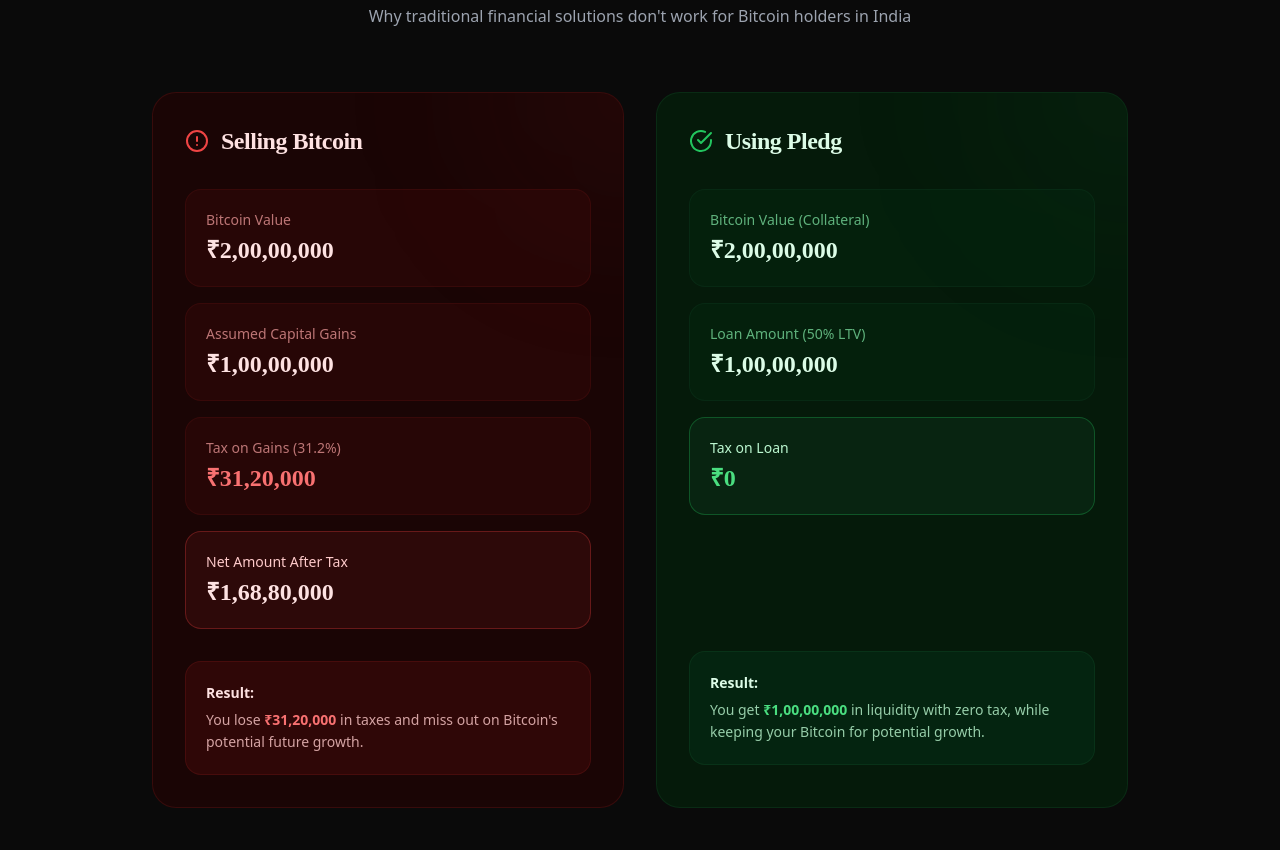
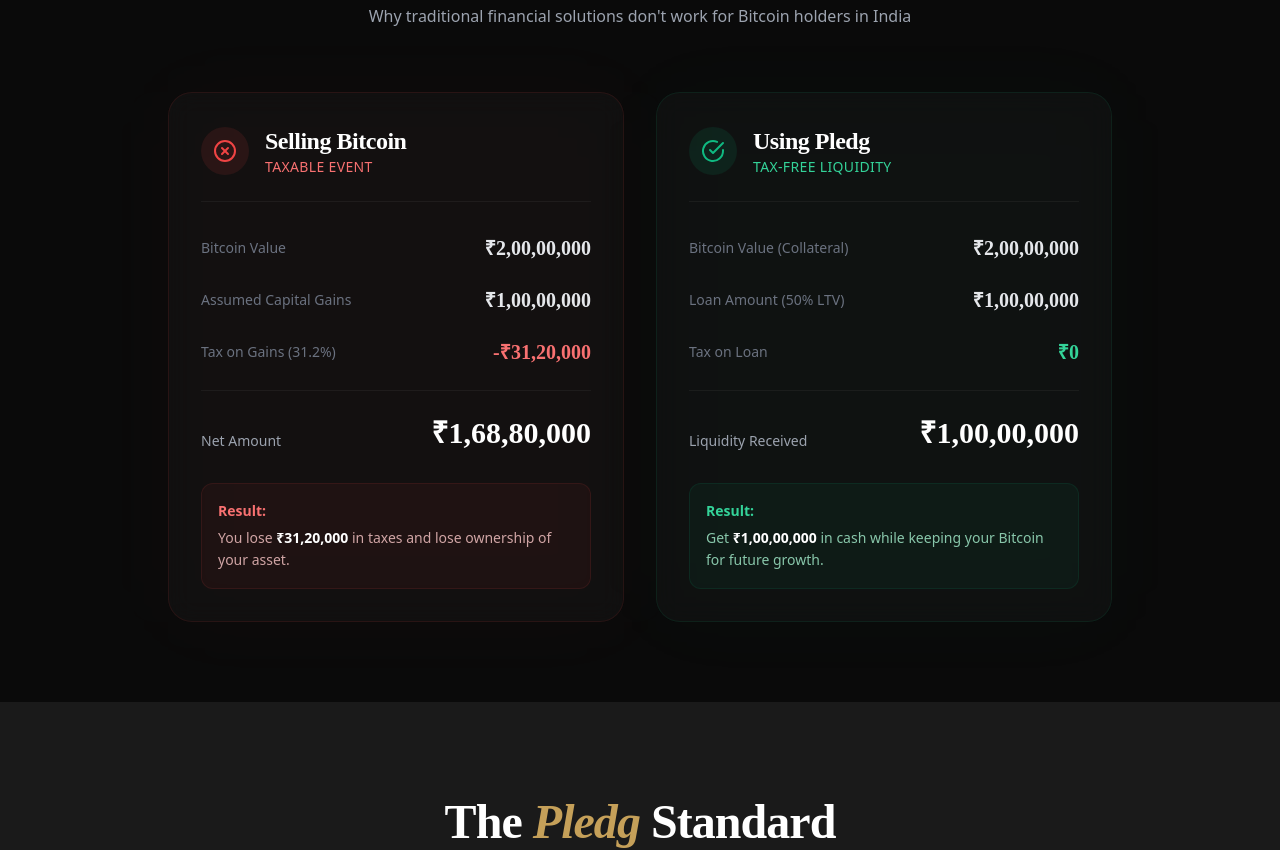
Before and after one commit to Vijayesvar/PLEDG_Landing_Page, a React (Vite) app: page / in a window 1280 px wide. Shown: the part 1920-2770 px from the top of the page. Built offline with nearby package versions, Linux system fonts and the light colour scheme; no server answers.

Commit message:
Redesign BitcoinComparison, update WaitlistForm placeholders, and refine HomePage text

```diff
--- a/src/components/BitcoinComparison.tsx
+++ b/src/components/BitcoinComparison.tsx
@@ -1,61 +1,73 @@
 import { motion } from 'framer-motion'
-import { AlertCircle, CheckCircle } from 'lucide-react'
+import { XCircle, CheckCircle } from 'lucide-react'
 
-// Function to format numbers with Indian comma system
-function formatIndianNumber(amount: number): string {
-  return amount.toLocaleString('en-IN')
+// Helper to format currency
+const formatCurrency = (value: number) => {
+  return new Intl.NumberFormat('en-IN', {
+    style: 'currency',
+    currency: 'INR',
+    maximumFractionDigits: 0,
+  }).format(value)
 }
 
 export function BitcoinComparison() {
-  // Example: ₹2,00,00,000 (2 Cr) worth of Bitcoin
-  const btcValue = 20000000 // ₹2,00,00,000 (2 Cr)
-  const assumedGain = 10000000 // ₹1,00,00,000 (1 Cr) - assumed capital gains
-  const taxOnSale = 3120000 // Fixed value as per design
-  const netAmount = 16880000 // Fixed value as per design
+  const btcValue = 20000000
+  const assumedGain = 10000000
+  const taxOnSale = 3120000
+  const netAmount = 16880000
+  const loanAmount = 10000000
 
   return (
-    <div className="grid grid-cols-1 md:grid-cols-2 gap-8 items-stretch max-w-5xl mx-auto">
+    <div className="grid grid-cols-1 lg:grid-cols-2 gap-8 max-w-5xl mx-auto px-4">
       {/* Selling Bitcoin - The Problem */}
       <motion.div
         initial={{ opacity: 0, x: -20 }}
         whileInView={{ opacity: 1, x: 0 }}
         transition={{ duration: 0.6 }}
-        className="bg-[#1A0505] p-8 rounded-3xl border border-red-900/30 relative overflow-hidden group"
+        className="relative group"
       >
-        <div className="absolute top-0 right-0 w-64 h-64 bg-red-900/10 rounded-full blur-[80px] -translate-y-1/2 translate-x-1/2" />
+        <div className="absolute inset-0 bg-red-500/5 rounded-3xl blur-2xl transition-opacity opacity-50 group-hover:opacity-100" />
+        <div className="relative h-full bg-surface/40 backdrop-blur-md border border-red-500/10 rounded-3xl p-6 md:p-8 flex flex-col hover:border-red-500/20 transition-colors">
 
-        <div className="flex items-center gap-3 mb-8 relative z-10">
-          <AlertCircle className="text-red-500" size={24} />
-          <h3 className="text-2xl font-serif font-bold text-red-100">Selling Bitcoin</h3>
-        </div>
-
-        <div className="space-y-4 relative z-10">
-          <div className="bg-red-950/30 p-5 rounded-2xl border border-red-900/20">
-            <div className="text-sm text-red-300/70 mb-1 font-medium">Bitcoin Value</div>
-            <div className="text-2xl font-bold text-red-100 font-serif">₹{formatIndianNumber(btcValue)}</div>
+          {/* Header */}
+          <div className="flex items-center gap-4 mb-8 pb-6 border-b border-white/5">
+            <div className="w-12 h-12 rounded-full bg-red-500/10 flex items-center justify-center text-red-500 shrink-0">
+              <XCircle size={24} />
+            </div>
+            <div>
+              <h3 className="text-2xl font-serif font-bold text-white">Selling Bitcoin</h3>
+              <p className="text-sm text-red-400 font-medium tracking-wide uppercase">Taxable Event</p>
+            </div>
           </div>
 
-          <div className="bg-red-950/30 p-5 rounded-2xl border border-red-900/20">
-            <div className="text-sm text-red-300/70 mb-1 font-medium">Assumed Capital Gains</div>
-            <div className="text-2xl font-bold text-red-100 font-serif">₹{formatIndianNumber(assumedGain)}</div>
+          {/* Content */}
+          <div className="space-y-6 flex-1">
+            <Row label="Bitcoin Value" value={btcValue} />
+            <Row label="Assumed Capital Gains" value={assumedGain} />
+            <Row
+              label="Tax on Gains (31.2%)"
+              value={taxOnSale}
+              valueColor="text-red-400"
+              prefix="-"
+            />
+
+            <div className="pt-6 border-t border-white/5 mt-auto">
+              <div className="flex justify-between items-end">
+                <span className="text-sm text-gray-400 font-medium">Net Amount</span>
+                <span className="text-2xl md:text-3xl font-serif font-bold text-white">
+                  {formatCurrency(netAmount)}
+                </span>
+              </div>
+            </div>
           </div>
 
-          <div className="bg-red-950/30 p-5 rounded-2xl border border-red-900/20">
-            <div className="text-sm text-red-300/70 mb-1 font-medium">Tax on Gains (31.2%)</div>
-            <div className="text-2xl font-bold text-red-400 font-serif">₹{formatIndianNumber(taxOnSale)}</div>
+          {/* Result Box */}
+          <div className="mt-8 p-4 rounded-xl bg-red-500/5 border border-red-500/10">
+            <p className="text-sm text-red-200/80 leading-relaxed">
+              <span className="font-bold text-red-400 block mb-1">Result:</span>
+              You lose <span className="text-white font-bold">{formatCurrency(taxOnSale)}</span> in taxes and lose ownership of your asset.
+            </p>
           </div>
-
-          <div className="bg-red-900/20 p-5 rounded-2xl border border-red-500/30">
-            <div className="text-sm text-red-200 mb-1 font-medium">Net Amount After Tax</div>
-            <div className="text-2xl font-bold text-red-100 font-serif">₹{formatIndianNumber(netAmount)}</div>
-          </div>
-        </div>
-
-        <div className="mt-8 p-5 bg-red-950/50 rounded-2xl border border-red-900/30 relative z-10">
-          <p className="text-sm text-red-200/80 leading-relaxed">
-            <span className="text-red-100 font-bold block mb-1">Result:</span>
-            You lose <span className="text-red-400 font-bold">₹{formatIndianNumber(taxOnSale)}</span> in taxes and miss out on Bitcoin's potential future growth.
-          </p>
         </div>
       </motion.div>
 
@@ -64,42 +76,62 @@
         initial={{ opacity: 0, x: 20 }}
         whileInView={{ opacity: 1, x: 0 }}
         transition={{ duration: 0.6, delay: 0.2 }}
-        className="bg-[#051A0A] p-8 rounded-3xl border border-green-900/30 relative overflow-hidden group"
+        className="relative group"
       >
-        <div className="absolute top-0 right-0 w-64 h-64 bg-green-900/10 rounded-full blur-[80px] -translate-y-1/2 translate-x-1/2" />
+        <div className="absolute inset-0 bg-emerald-500/5 rounded-3xl blur-2xl transition-opacity opacity-50 group-hover:opacity-100" />
+        <div className="relative h-full bg-surface/40 backdrop-blur-md border border-emerald-500/10 rounded-3xl p-6 md:p-8 flex flex-col hover:border-emerald-500/20 transition-colors">
 
-        <div className="flex items-center gap-3 mb-8 relative z-10">
-          <CheckCircle className="text-green-500" size={24} />
-          <h3 className="text-2xl font-serif font-bold text-green-100">Using Pledg</h3>
-        </div>
-
-        <div className="space-y-4 relative z-10">
-          <div className="bg-green-950/30 p-5 rounded-2xl border border-green-900/20">
-            <div className="text-sm text-green-300/70 mb-1 font-medium">Bitcoin Value (Collateral)</div>
-            <div className="text-2xl font-bold text-green-100 font-serif">₹{formatIndianNumber(btcValue)}</div>
+          {/* Header */}
+          <div className="flex items-center gap-4 mb-8 pb-6 border-b border-white/5">
+            <div className="w-12 h-12 rounded-full bg-emerald-500/10 flex items-center justify-center text-emerald-500 shrink-0">
+              <CheckCircle size={24} />
+            </div>
+            <div>
+              <h3 className="text-2xl font-serif font-bold text-white">Using Pledg</h3>
+              <p className="text-sm text-emerald-400 font-medium tracking-wide uppercase">Tax-Free Liquidity</p>
+            </div>
           </div>
 
-          <div className="bg-green-950/30 p-5 rounded-2xl border border-green-900/20">
-            <div className="text-sm text-green-300/70 mb-1 font-medium">Loan Amount (50% LTV)</div>
-            <div className="text-2xl font-bold text-green-100 font-serif">₹{formatIndianNumber(10000000)}</div>
+          {/* Content */}
+          <div className="space-y-6 flex-1">
+            <Row label="Bitcoin Value (Collateral)" value={btcValue} />
+            <Row label="Loan Amount (50% LTV)" value={loanAmount} />
+            <Row
+              label="Tax on Loan"
+              value={0}
+              valueColor="text-emerald-400"
+            />
+
+            <div className="pt-6 border-t border-white/5 mt-auto">
+              <div className="flex justify-between items-end">
+                <span className="text-sm text-gray-400 font-medium">Liquidity Received</span>
+                <span className="text-2xl md:text-3xl font-serif font-bold text-white">
+                  {formatCurrency(loanAmount)}
+                </span>
+              </div>
+            </div>
           </div>
 
-          <div className="bg-green-900/20 p-5 rounded-2xl border border-green-500/30">
-            <div className="text-sm text-green-200 mb-1 font-medium">Tax on Loan</div>
-            <div className="text-2xl font-bold text-green-400 font-serif">₹0</div>
+          {/* Result Box */}
+          <div className="mt-8 p-4 rounded-xl bg-emerald-500/5 border border-emerald-500/10">
+            <p className="text-sm text-emerald-200/80 leading-relaxed">
+              <span className="font-bold text-emerald-400 block mb-1">Result:</span>
+              Get <span className="text-white font-bold">{formatCurrency(loanAmount)}</span> in cash while keeping your Bitcoin for future growth.
+            </p>
           </div>
-
-          {/* Spacer to align with the left card height if needed, or just empty space */}
-          <div className="h-[88px] hidden md:block" />
-        </div>
-
-        <div className="mt-8 p-5 bg-green-950/50 rounded-2xl border border-green-900/30 relative z-10">
-          <p className="text-sm text-green-200/80 leading-relaxed">
-            <span className="text-green-100 font-bold block mb-1">Result:</span>
-            You get <span className="text-green-400 font-bold">₹{formatIndianNumber(10000000)}</span> in liquidity with zero tax, while keeping your Bitcoin for potential growth.
-          </p>
         </div>
       </motion.div>
     </div>
   )
 }
+
+function Row({ label, value, valueColor = "text-gray-200", prefix = "" }: { label: string, value: number, valueColor?: string, prefix?: string }) {
+  return (
+    <div className="flex justify-between items-center">
+      <span className="text-sm text-gray-500 font-medium">{label}</span>
+      <span className={`text-xl font-serif font-bold ${valueColor}`}>
+        {prefix}{formatCurrency(value)}
+      </span>
+    </div>
+  )
+}
--- a/src/components/WaitlistForm.tsx
+++ b/src/components/WaitlistForm.tsx
@@ -103,7 +103,7 @@
                 value={formData.name}
                 onChange={handleInputChange}
                 label="Full Name"
-                placeholder="John Doe"
+                placeholder="Satoshi Nakamoto"
                 required
                 icon={<User size={18} />}
               />
@@ -113,7 +113,7 @@
                 value={formData.email}
                 onChange={handleInputChange}
                 label="Email Address (Optional)"
-                placeholder="john@example.com"
+                placeholder="satoshi@bitcoin.org"
                 icon={<Mail size={18} />}
               />
             </div>
--- a/src/pages/HomePage.tsx
+++ b/src/pages/HomePage.tsx
@@ -219,7 +219,7 @@
               >
                 <h2 className="text-3xl md:text-5xl font-serif font-bold mb-6 leading-tight">
                   Seamless Access to <br />
-                  <span className="text-gold-gradient">Global Liquidity</span>
+                  <span className="text-gold-gradient">Instant Liquidity</span>
                 </h2>
                 <p className="text-gray-400 text-lg">
                   Three simple steps to unlock the value of your digital assets without tax events.
```
